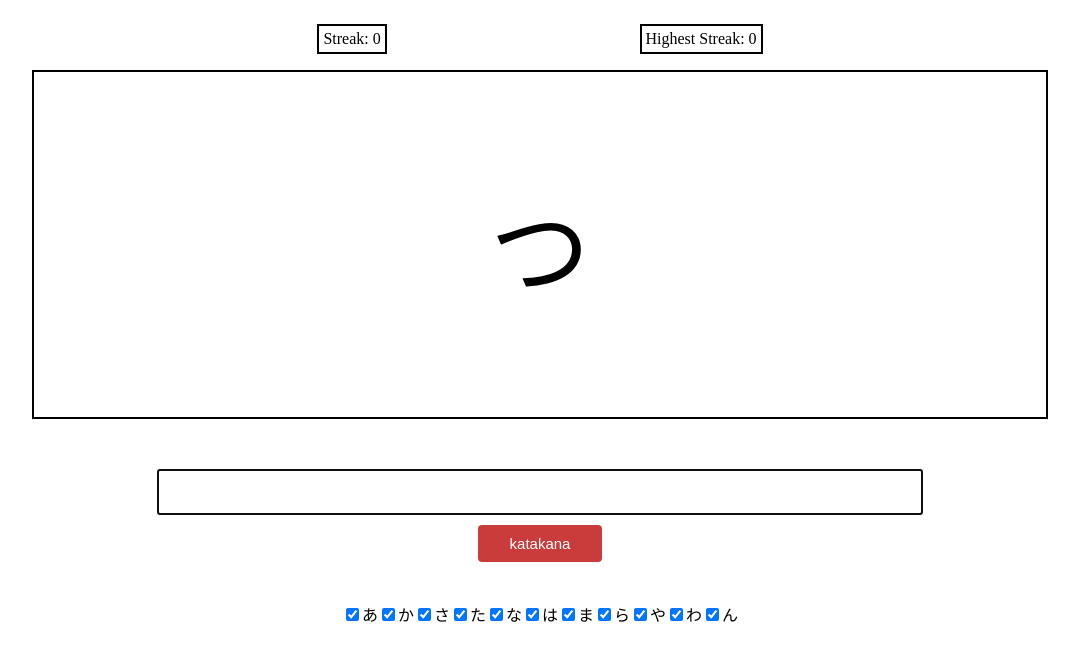
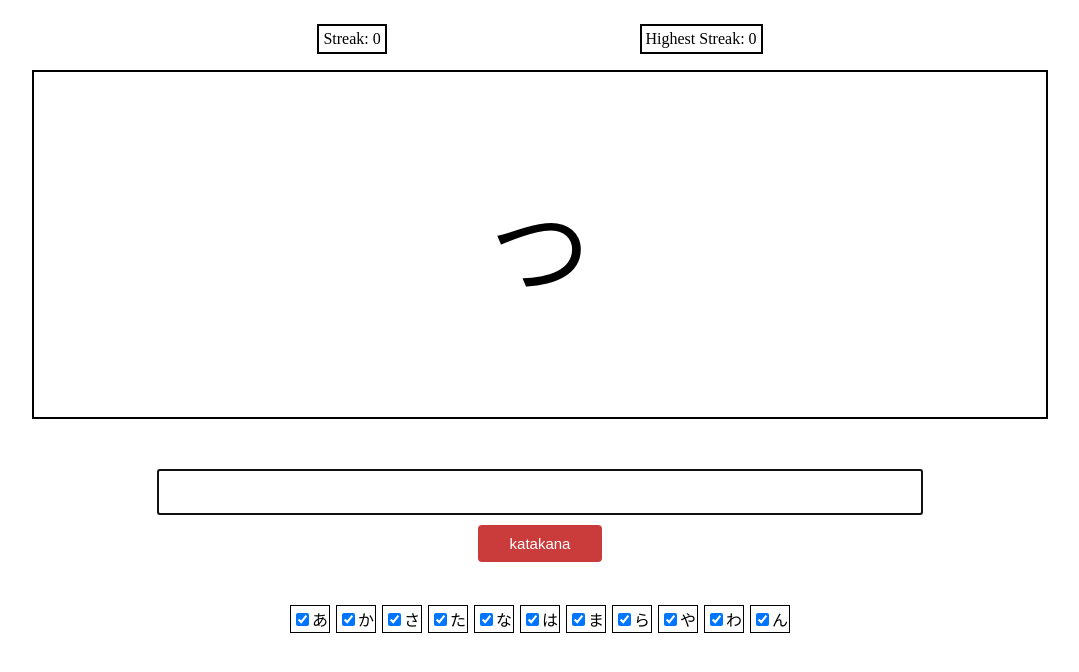
Before and after one commit to cubemer/kana-practice, a React (Create React App) app: page / in a window 1280 px wide. Shown: the top 672 px of the page, without its empty margins (100-1179 px from the left). Built offline with nearby package versions, Linux system fonts and the light colour scheme.

Commit message:
Add more defining styling to the checkboxes
I made the checkboxes more distinguishable.

```diff
--- a/src/App.css
+++ b/src/App.css
@@ -53,4 +53,7 @@
 
 .Checkbox {
   display: inline-block;
+  border: 1px solid black;
+  padding: 1px;
+  margin: 3px;
 }
```
